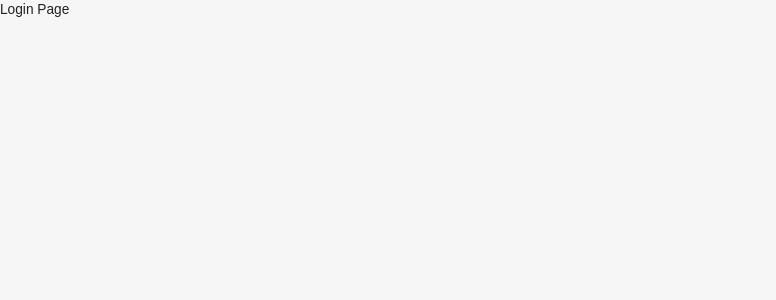
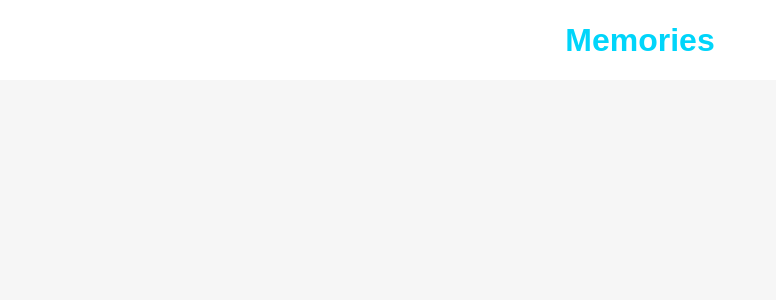
Before and after one commit to AmmarMgmv/Memories, a React (Create React App) app in the folder client/: page / in a window 1280 px wide. Shown: the top 300 px of the page, without its empty margins (0-776 px from the left). Built offline with nearby package versions, Linux system fonts and the light colour scheme.

Commit message:
Added navbar to login page

```diff
--- a/client/src/scenes/loginPage/index.jsx
+++ b/client/src/scenes/loginPage/index.jsx
@@ -1,5 +1,24 @@
+import { Box, Typography, useTheme, useMediaQuery } from "@mui/material";
+
 const LoginPage = () => {
-    return <div>Login Page</div>
+    const theme = useTheme();
+    const isNonMobileScreens = useMediaQuery("min-width: 1000px");
+    return <Box>
+        <Box
+            width="100%"
+            backgroundColor={theme.palette.background.alt}
+            p="1rem 6%"
+            textAlign="center"
+        >
+            <Typography
+                fontWeight="bold"
+                fontSize="32px"
+                color="primary"
+            >
+                Memories
+            </Typography>
+        </Box>
+    </Box>
 };
 
 export default LoginPage;
```
